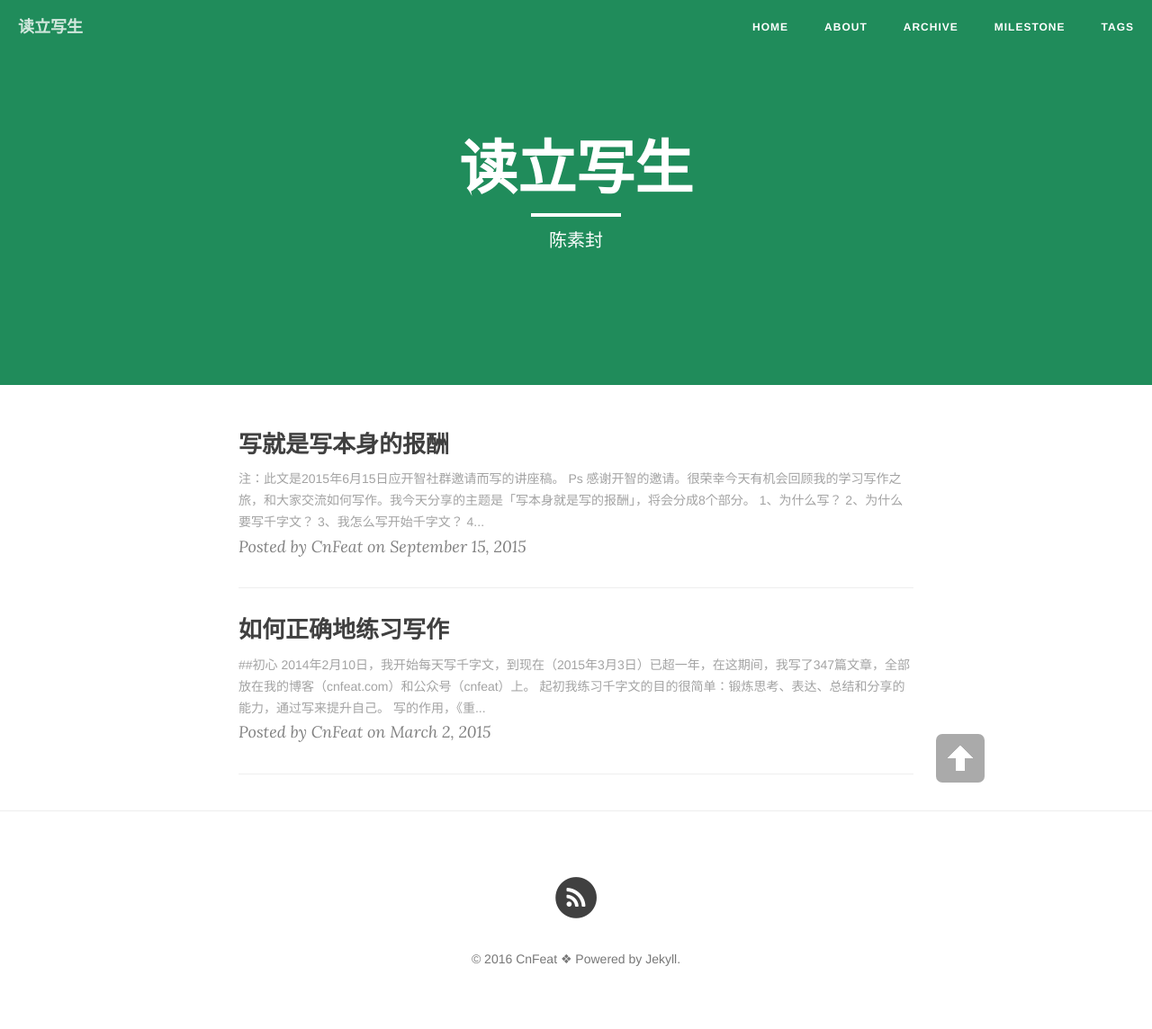
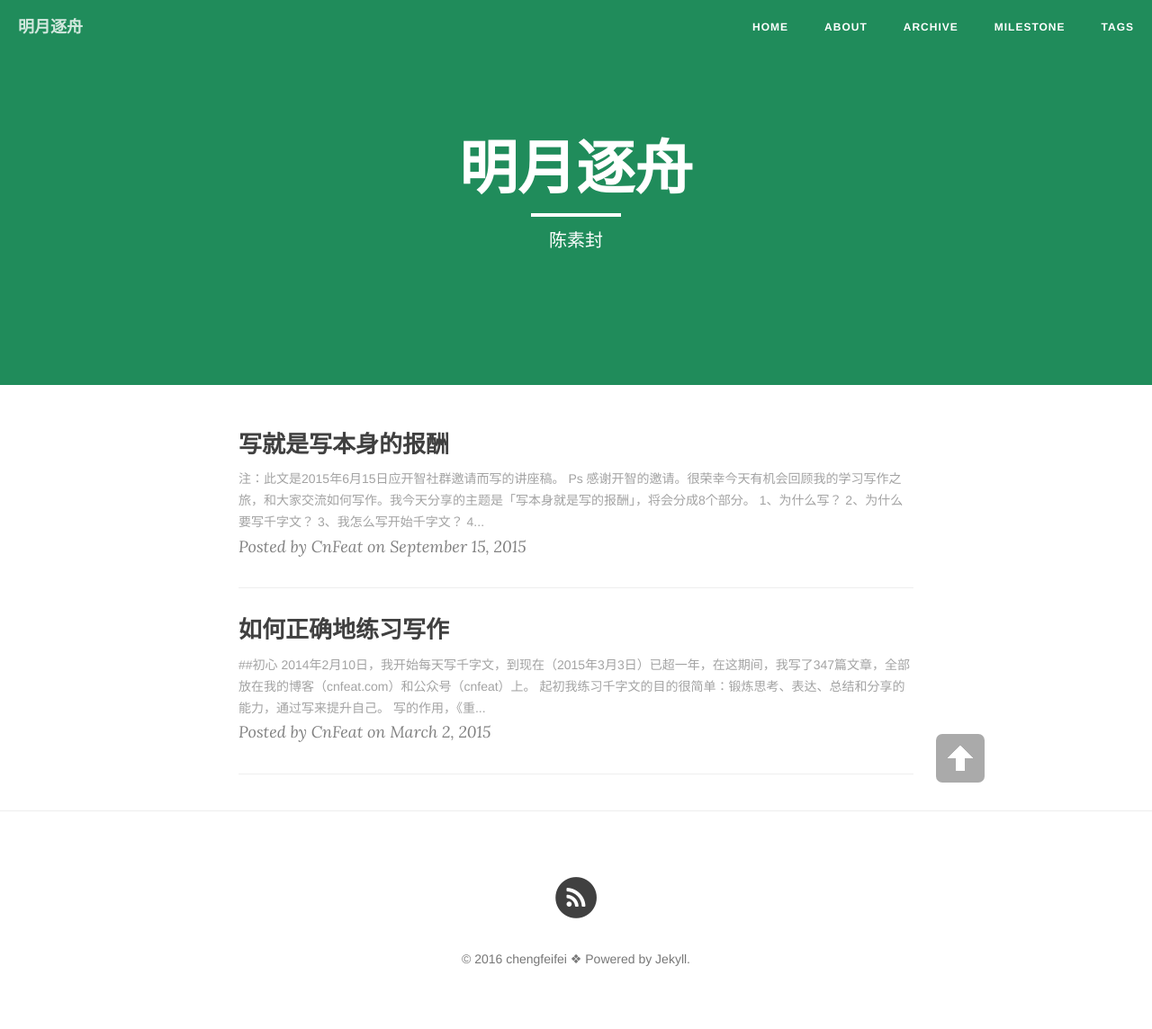
Before and after one commit to chengfeifei/chengfeifei.github.io, a Jekyll site: the page built from index.html, in a window 1280 px wide. Shown: the whole page at 90% size. Built offline with Jekyll 4.4.1, drawn with Linux system fonts in a browser that asks for light colours; nearby versions of some CDN libraries; the list of posts is cut into pages by our own code.

Commit message:
edit config

```diff
--- a/_config.yml
+++ b/_config.yml
@@ -1,16 +1,16 @@
 # Site settings
-title: 读立写生
+title: 明月逐舟
 header-img: "img/green.jpg"
 tagline: "cn"
-description: "陈素封|读而立·写而生"
+description: ""
 baseurl: ""
-url: "http://cnfeat"
+url: "http://chengfeifei"
 
 # About/contact
 owner:
-  name: " CnFeat"
+  name: " chengfeifei"
   email: CnFeat@gmail.com
-  bio: "写就是写的报酬"
+  bio: "现在就开始"
 
 # Data
 gavatar: http://dreamofbook.qiniudn.com/Az..png
```
Also changed, not shown: img/smiling_face.jpg (added).
